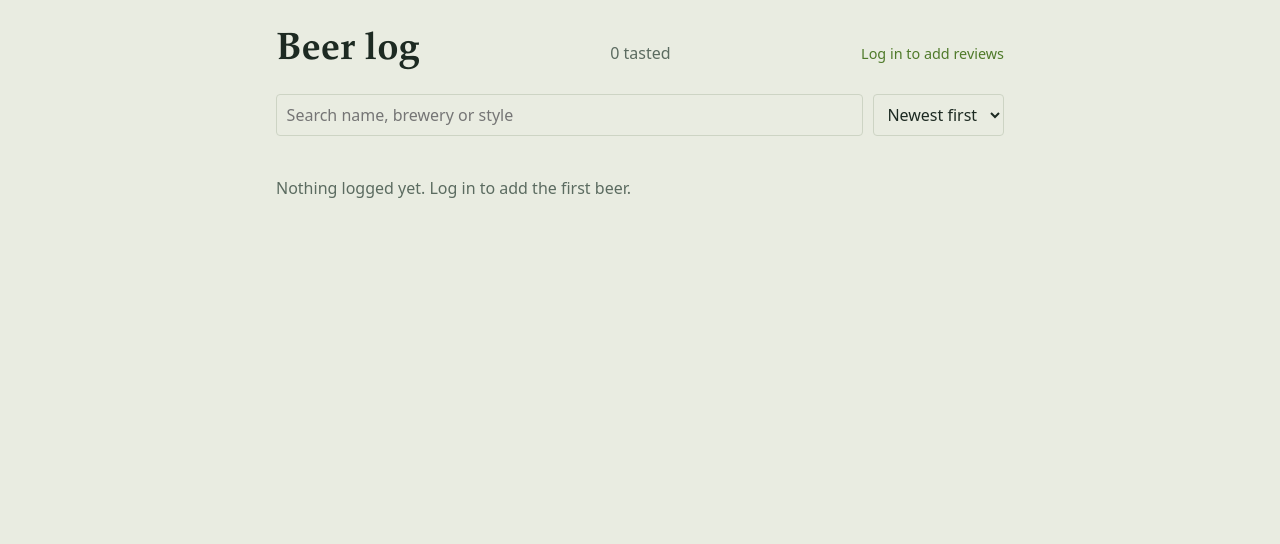
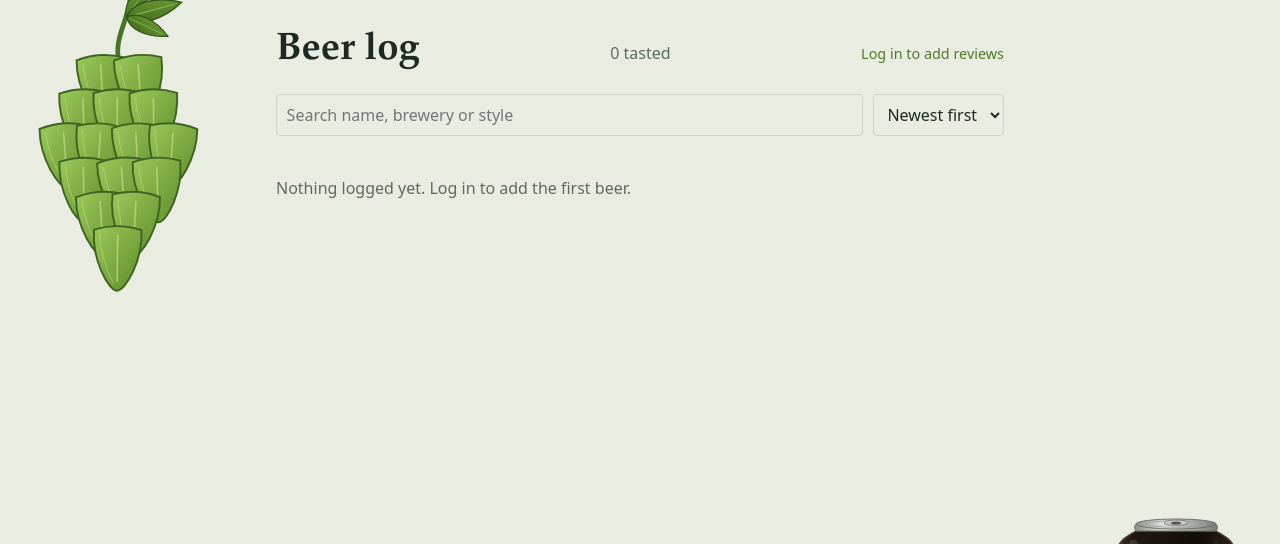
Before and after one commit to Freaky2112/Beer, a Flask app: page / in a window 1280 px wide. Shown: the top 544 px of the page. Run offline with Flask 3, Linux system fonts and the light colour scheme; data that the repository does not hold is empty; parts of the project's set-up code (start-up, migrations or seed data) failed here and were passed over.

Commit message:
add background Pics

```diff
--- a/app/static/style.css
+++ b/app/static/style.css
@@ -72,3 +72,21 @@ input[type=file] { padding: .4rem; }
   .thumb img { width: 72px; height: 72px; }
   .beers .actions { flex-direction: row; width: 100%; }
 }
+
+/* decorative background: hop hanging top-left, stout can standing bottom-right */
+body::before, body::after {
+  content: ""; position: fixed; z-index: 0; pointer-events: none;
+  background-repeat: no-repeat; background-size: contain;
+}
+body::before { top: 0; left: 1.5rem; width: 150px; height: 255px; background-image: url("hop.svg"); background-position: top left; opacity: .1; }
+body::after { bottom: 0; right: 1.5rem; width: 130px; height: 252px; background-image: url("can.svg"); background-position: bottom right; opacity: .1; }
+main { position: relative; z-index: 1; }
+@media (min-width: 1150px) {
+  body::before { width: 190px; height: 323px; opacity: 1; }
+  body::after { width: 160px; height: 310px; opacity: 1; }
+}
+@media (prefers-color-scheme: dark) {
+  body::after { filter: drop-shadow(0 0 14px rgba(224,166,58,.28)); }
+  body::before { filter: brightness(.9); }
+}
+@media print { body::before, body::after { display: none; } }
```
Also changed, not shown: app/static/can.svg (added), app/static/hop.svg (added).
